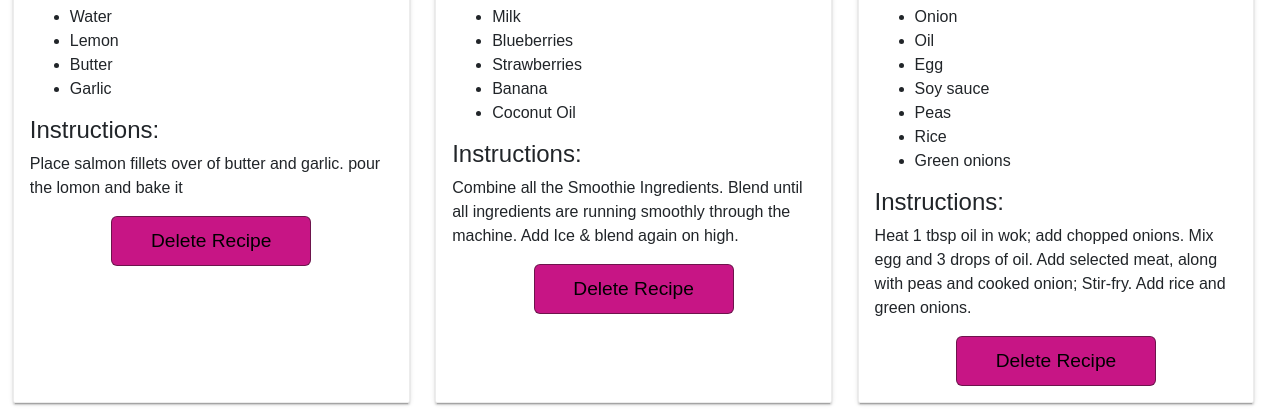
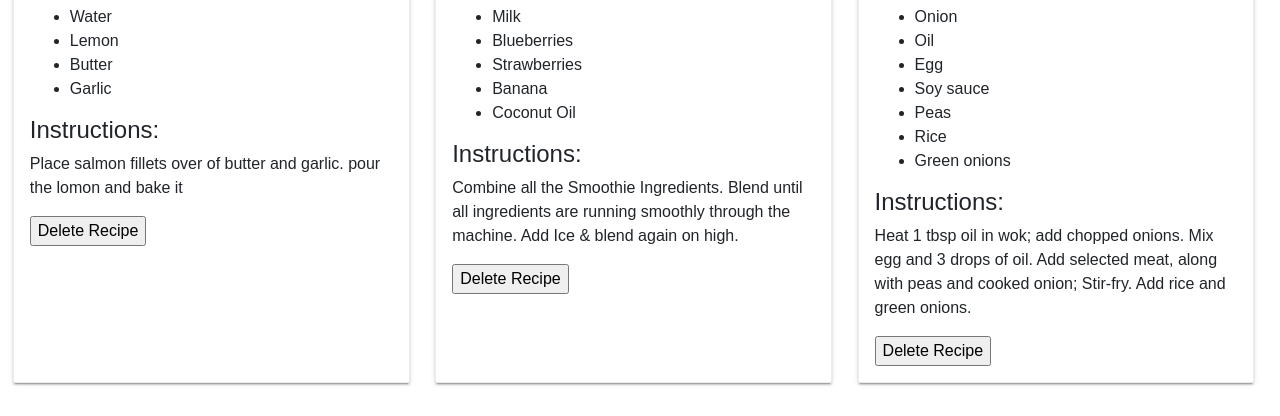
Before and after one commit to amran16/Recipe-Box, a React app: page / in a window 1280 px wide. Shown: the part 398-814 px from the top of the page. Built offline with nearby package versions, Linux system fonts and the light colour scheme.

Commit message:
update the stylesheet

```diff
--- a/src/style/RecipeListItem.css
+++ b/src/style/RecipeListItem.css
@@ -26,15 +26,3 @@
   margin: 0;
   margin-bottom: 15px;
 }
-
-.button{
-	width: 200px;
-	font-size: 1.2em;
-  margin-left: auto;
-  margin-right: auto;
-  display: block;
-  background-color: #C71585;
-	padding: 10px 0 10px 0;
-  border-radius: 6px;
-	border: 1px solid rgba(20,20,20,0.5);
-}
```
